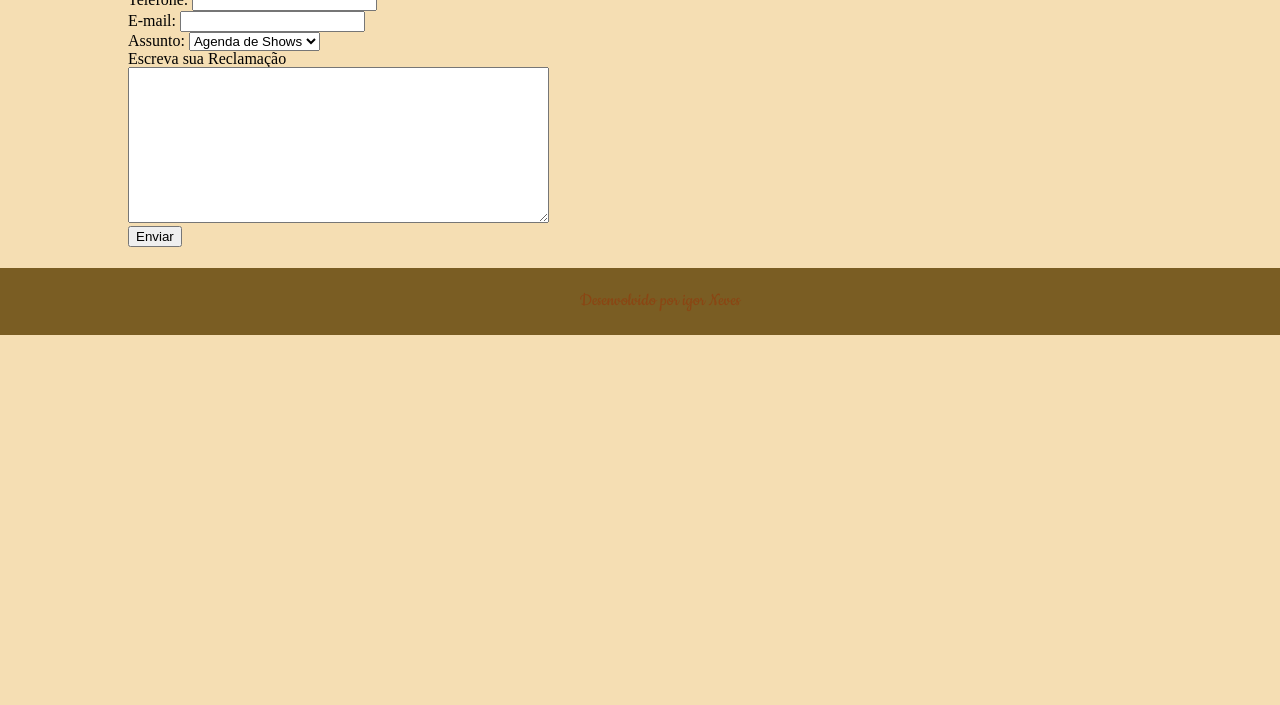
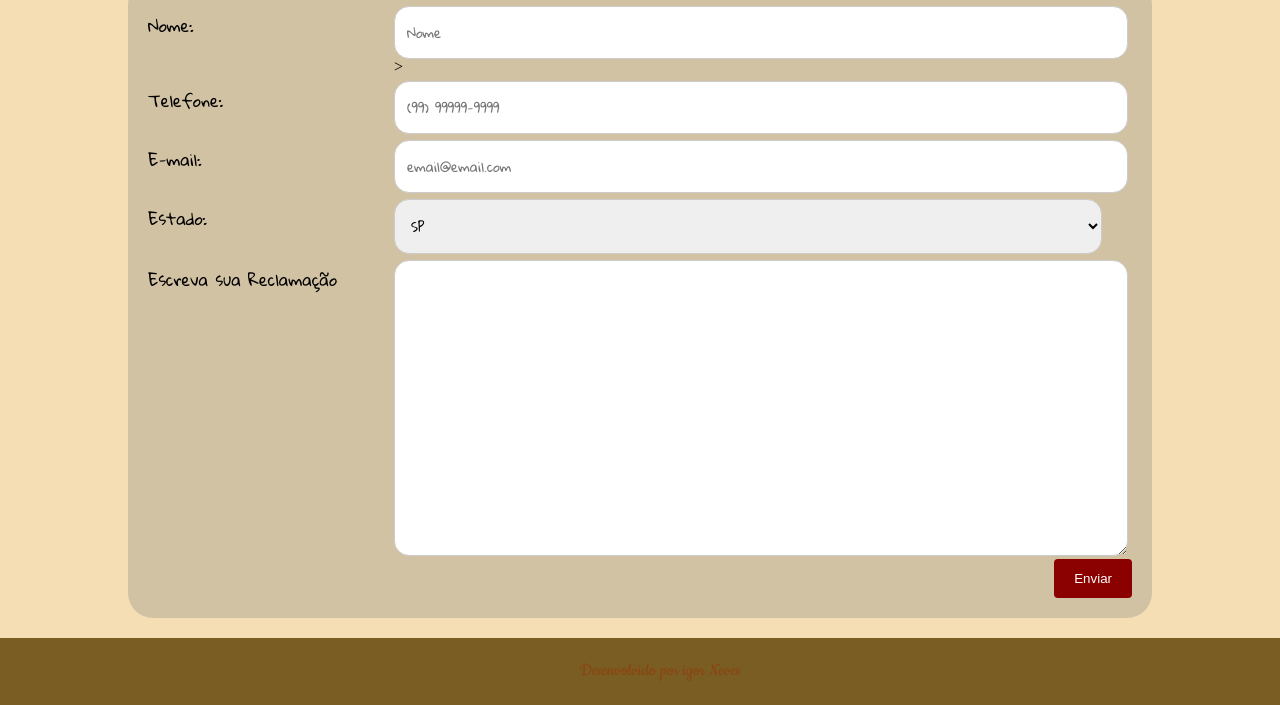
Before and after one commit to igorneveskm/Pedrinho2, a plain HTML site: page contato.html in a window 1280 px wide. Shown: the part 351-1056 px from the top of the page. Before the commit the page ends 800 px from the top, so only its background shows below. Drawn offline with Linux system fonts and the light colour scheme.

Commit message:
finalizaçao do formulario 19\08\22

```diff
--- a/contato.html
+++ b/contato.html
@@ -21,8 +21,8 @@
                     <li><a href="index.html">Home</a></li>
                     <li><a href="index.html#bio">Biografia</a></li>
                     <li><a href="index.html#mais">Saiba Mais</a></li>
-                    <li><a href="letras.html">estrategias</a></li>
-                    <li><a href="com.html">Qualquer</a></li>
+                    <li><a href="estrategias.html">Estrategias</a></li>
+                    <li><a href="com.html">Hinos</a></li>
                     <li><a href="contato.html">Contato</a></li>
                 </ul>
             </nav>
@@ -31,25 +31,62 @@
     <div class="container">
         <section>
             <h1>Entre em contato</h1>
+            <div class="borda_form">
                 <form action="#">
+                    <div class="row">
+                        <div class="col-25">
                             <label for="#">Nome: </label>
-                <input type="text" name="#" id="#"> <br>
+                        </div>
+                        <div class="col-75">
+                            <input type="text" name="#" id="#" placeholder="Nome">>
+                        </div>
+                    </div>
+                    <div class="row">
+                        <div class="col-25">
                             <label for="#">Telefone: </label>
-                <input type="tel" name="#" id="#"><br>
+                        </div>
+                        <div class="col-75">
+                            <input type="tel" name="#" id="#" placeholder="(99) 99999-9999">
+                        </div>
+                    </div>
+                    <div class="row">
+                        <div class="col-25">
                             <label for="#">E-mail: </label>
-                <input type="email" name="#" id="#"><br>
-                <label for="#">Assunto: </label>
+                        </div>
+                        <div class="col-75">
+                            <input type="email" name="#" id="#" placeholder="email@email.com">
+                        </div>
+                    </div>
+                    <div class="row">
+                        <div class="col-25">
+                            <label for="#">Estado: </label>
+                        </div>
+                        <div class="col-75">
                             <select name="" id="">
-                    <option value="show">Agenda de Shows</option>
-                    <option value="rec">Reclamações</option>
-                    <option value="sug">Sugestões</option>
-                </select><br>
-                <label for="#">Escreva sua Reclamação</label><br>
-                <textarea name="#" id="#" cols="50" rows="10"></textarea><br>
+                                <option value="sp">SP</option>
+                                <option value="rj">RJ</option>
+                                <option value="ba">BA</option>
+                                <option value="mg">MG</option>
+                                <option value="ce">CE</option>
+                            </select>
+                        </div>
+                    </div>
+                    <div class="row">
+                        <div class="col-25">
+                            <label for="#">Escreva sua Reclamação</label>
+                        </div>
+                        <div class="col-75">
+                            <textarea name="#" id="#" cols="50" rows="10"></textarea>
+                        </div>
+                    </div>
+                    <div class="row">
                         <input type="submit" value="Enviar">
+                    </div>
                 </form>
+            </div>
+
+
         </section>
-
     </div>
     <footer>
         <p>Desenvolvido por igor Neves</p>
--- a/css/estilo.css
+++ b/css/estilo.css
@@ -183,3 +183,81 @@ td,th{
   border-style: dotted;
   font-family: 'Gill Sans', 'Gill Sans MT', Calibri, 'Trebuchet MS', sans-serif;
 }
+
+
+
+.borda_form{
+  background-color: rgba(128, 128, 128, 0.3) ;
+  padding: 20px;
+  border-radius: 25px;
+  margin-top: 1%;
+  box-sizing: border-box;
+}
+label {
+  padding: 12px 12px 12px 0;
+  display: inline-block;
+  font-family: 'Gloria Hallelujah', cursive;
+}
+
+input[type=text], select, textarea, input[type=tel], input[type=email] {
+  width: 96%;
+  padding: 12px;
+  border: 1px solid #ccc;
+  border-radius: 15px;
+  font-family: 'Gloria Hallelujah', cursive;
+  resize: vertical;
+}
+
+
+.col-25{
+width: 25%;
+float: left;
+margin-top: 6px;
+
+}
+
+.col-75{
+width: 75%;
+float: left;
+margin-top: 6px;
+}
+
+.row:after {
+  content: "";
+  display: table;
+  clear: both;
+}
+
+input[type=submit] {
+  background-color: #8B0000;
+  color: white;
+  padding: 12px 20px;
+  border: none;
+  border-radius: 4px;
+  cursor: pointer;
+  float: right;
+}
+
+input[type=submit]:hover {
+  background-color: black;
+  font-weight: bolder;
+
+}
+
+.botaoform{
+  margin-top: 3%;
+}
+
+
+@media screen and (max-width:450px) {
+
+  .col-25, .col-75, input[type=submit] {
+    width: 100%;
+    margin-top: 0;
+
+  }
+
+
+
+
+}
```
Also changed, not shown: com.html (+5 -5 lines), estrategias.html (+2 -2 lines), index.html (+2 -2 lines). Lines whose indentation alone changed are shown as unchanged.
